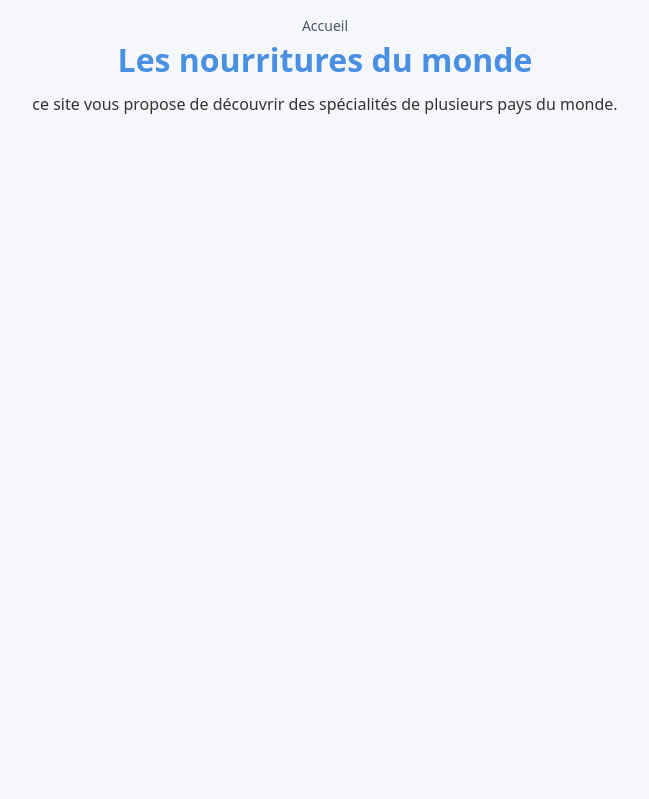
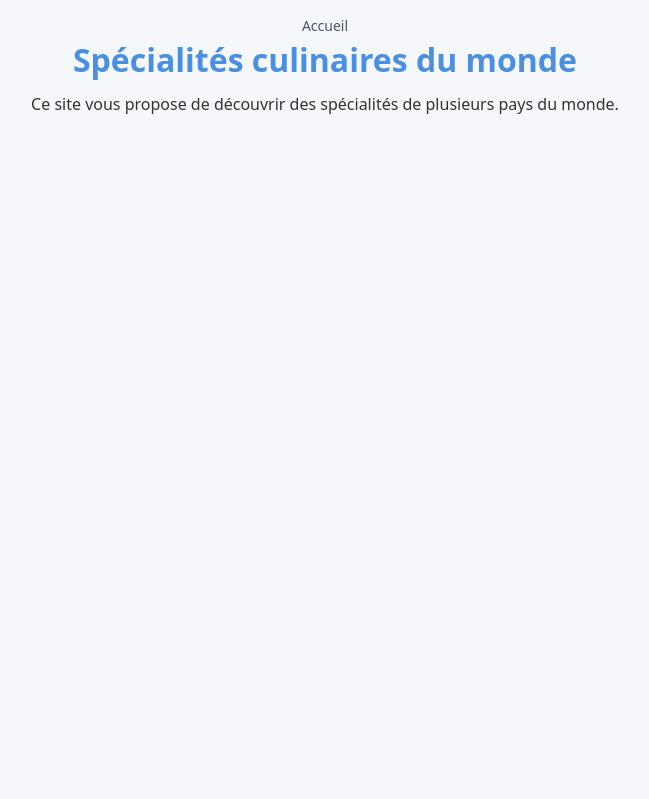
Before and after one commit to samfrick/site_accessibilite, a Symfony app: template Accessibilite/templates/Accueil.html.twig in a window 1280 px wide. Shown: the part 116-915 px from the top of the page, without its empty margins (315-964 px from the left). Run offline with Twig, Linux system fonts and the light colour scheme; the template is opened without the code that fills it, so the values that code supplies are empty; some libraries are stand-ins or nearby versions.

Commit message:
Update Accueil.html.twig

```diff
--- a/Accessibilite/templates/Accueil.html.twig
+++ b/Accessibilite/templates/Accueil.html.twig
@@ -12,6 +12,6 @@
         </ol>
         </nav>
 
-        <h1 class="h1 font-bold"> Les nourritures du monde</h1>
-        <p> ce site vous propose de découvrir des spécialités de plusieurs pays du monde.</p>
+        <h1 class="h1 font-bold">Spécialités culinaires du monde</h1>
+        <p>Ce site vous propose de découvrir des spécialités de plusieurs pays du monde.</p>
 {% endblock %}
```
